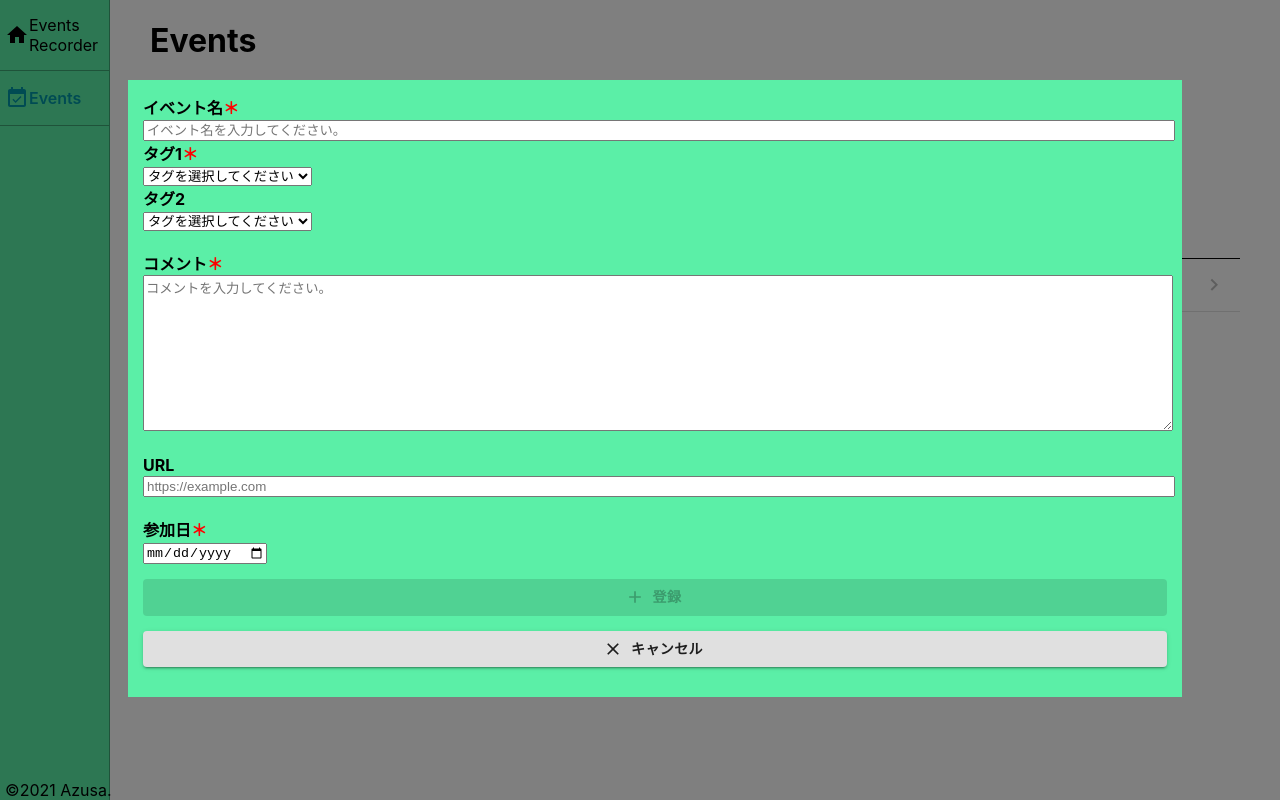
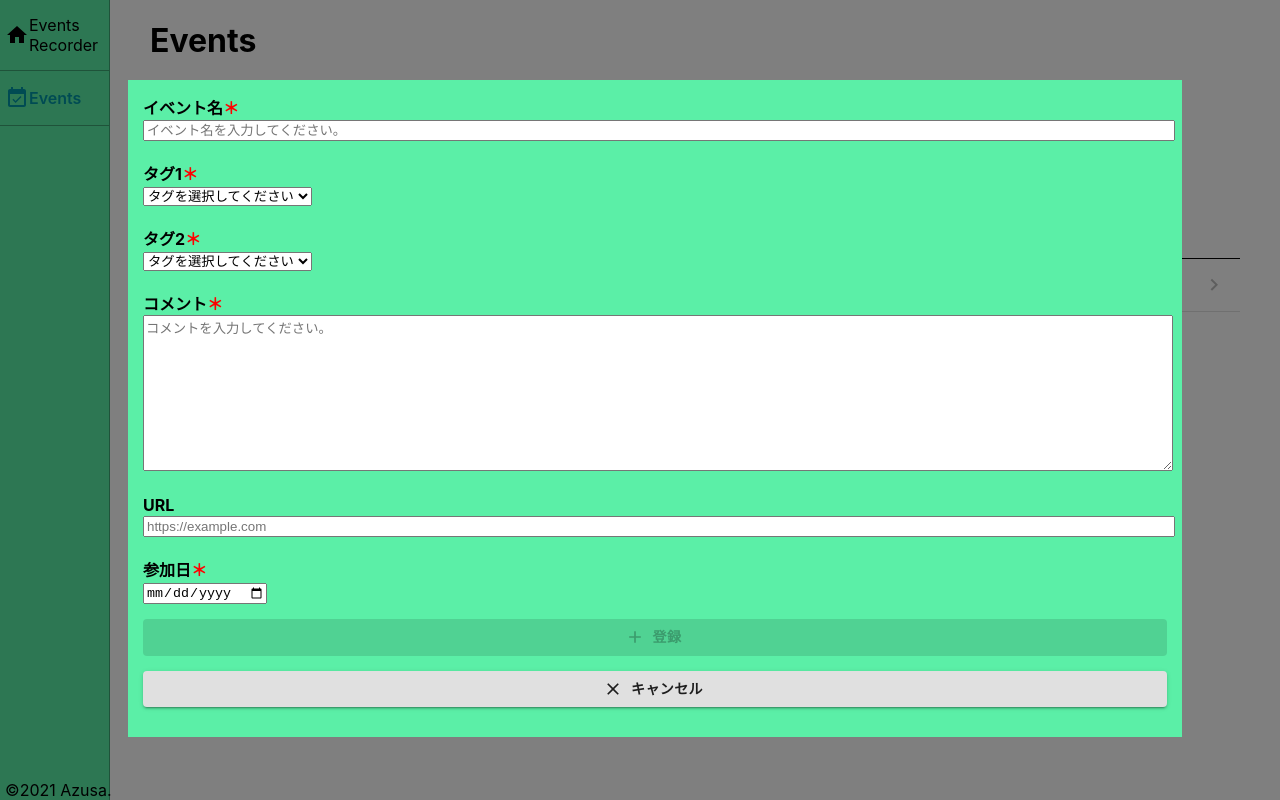
Before and after one commit to azufb/self-manage-app, a React app: page /Events in a window 1280 px wide. Both pictures are taken after a click on the button "イベントの登録". Built offline with nearby package versions, Linux system fonts and the light colour scheme.

Commit message:
スタイル修正

```diff
--- a/src/components/EventForm.js
+++ b/src/components/EventForm.js
@@ -69,7 +69,7 @@ const EventForm = () => {
     }
   }
 
-  const disableResister = name === "" || comment === "" || date === "" || tag1 === "";
+  const disableResister = name === "" || comment === "" || date === "" || tag1 === "" || tag2 === "";
 
 
   return (
@@ -89,7 +89,7 @@ const EventForm = () => {
           </div>
           <input type="text" id="titleForm" value={name} onChange={(e) => setName(e.target.value)}
             placeholder="イベント名を入力してください。" className={styles.eventNameInput} />
-          <div>
+          <div className={styles.formContent}>
             <label htmlFor="tagForm">タグ1<span className={styles.requiredMark}>＊</span></label>
           </div>
           <select id="tagForm" value={tag1} onChange={(e) => setTag1(e.target.value)}>
@@ -97,8 +97,8 @@ const EventForm = () => {
             <option value={"#社内"}>#社内</option>
             <option value={"#社外"}>#社外</option>
           </select>
-          <div>
-            <label htmlFor="tagForm">タグ2</label>
+          <div className={styles.formContent}>
+            <label htmlFor="tagForm">タグ2<span className={styles.requiredMark}>＊</span></label>
           </div>
           <select id="tagForm" value={tag2} onChange={(e) => setTag2(e.target.value)}>
             <option value={""}>タグを選択してください</option>
--- a/src/components/EventList.js
+++ b/src/components/EventList.js
@@ -10,6 +10,7 @@ const EventList = () => {
   const [rowsPerPage] = useState(5);
 
   const handleChangePage = (e, newPage) => {
+    e.preventDefault();
     setPage(newPage);
   };
 
@@ -28,9 +29,11 @@ const EventList = () => {
           {(rowsPerPage > 0
               ? state.events.slice(page * rowsPerPage, page * rowsPerPage + rowsPerPage)
               : state.events
-            ).map((event, index) => (<Event key={index} event={event} />))}
+            ).map((event, index) => (<Event key={index} event={event} />)
+          )}
         </tbody>
         <tfoot>
+          <tr>
             <TablePagination
               rowsPerPageOptions={[5]}
               count={state.events.length}
@@ -38,6 +41,7 @@ const EventList = () => {
               onChangePage={handleChangePage}
               rowsPerPage={rowsPerPage}
             />
+          </tr>
         </tfoot>
       </table>
   )
```
Lines whose indentation alone changed are shown as unchanged.
